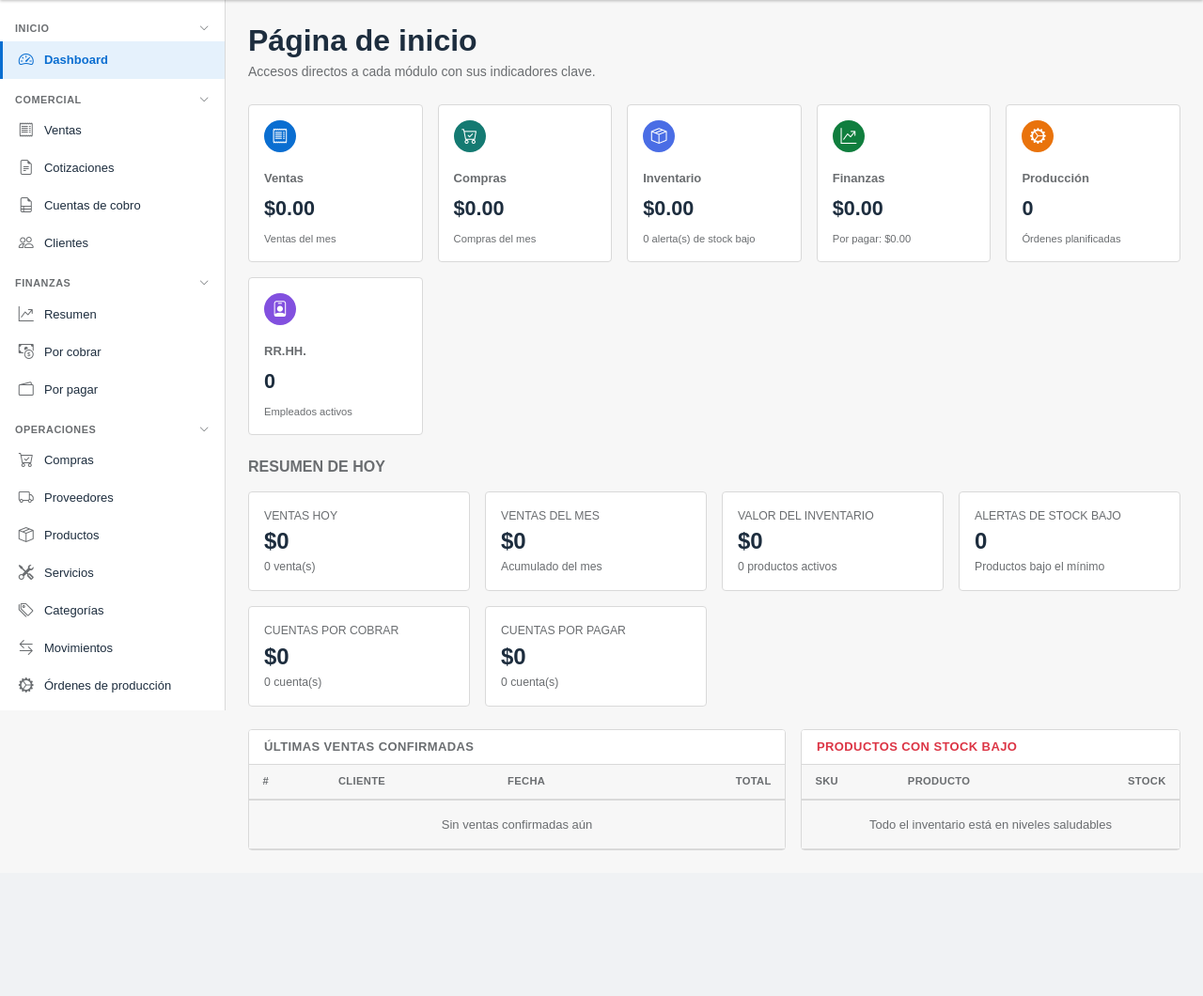
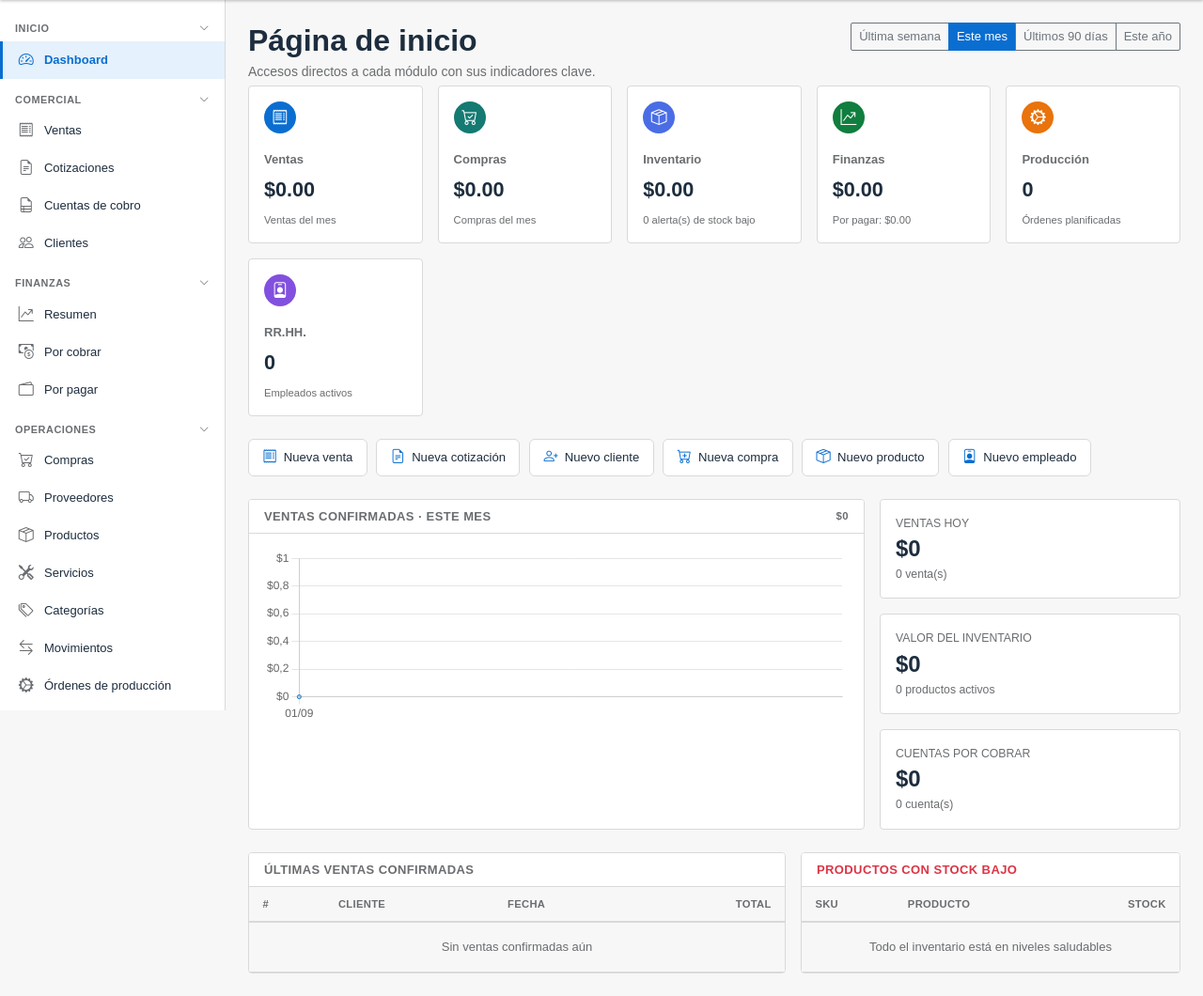
Before and after one commit to juanca9640ia-stack/-git-remote-add-origin-...-git-push-., a Django app: page / in a window 1280 px wide. Shown: the part 44-1104 px from the top of the page at 94% size. Before the commit the page ends 949 px from the top, so only its background shows below. Run offline with Django 4.2, Linux system fonts and the light colour scheme; the visitor is signed in with stand-in values (Sample User, id 1); data comes from the database, SQL or seed files in the repository; data that the repository does not hold is empty.

Commit message:
Fase 2B: dashboard ejecutivo v2
- Selector de periodo (semana / mes / 90 días / año) que recalcula KPIs
  y la serie del gráfico.
- Gráfico de ventas confirmadas (Chart.js) con bucketing por día o por
  mes según el periodo elegido.
- Centro de alertas unificado: cuentas por cobrar vencidas, stock bajo
  y cotizaciones enviadas que vencieron su vigencia sin respuesta, en
  un único bloque ordenado por severidad (antes solo existía la alerta
  de cartera vencida, suelta).
- Acciones rápidas (nueva venta/cotización/cliente/compra/producto/
  empleado) visibles según el módulo al que el usuario tenga acceso.
- 176/176 tests OK.

```diff
--- a/core/templates/core/dashboard.html
+++ b/core/templates/core/dashboard.html
@@ -2,13 +2,27 @@
 {% load money %}
 {% block title %}Dashboard{% endblock %}
 {% block content %}
+<div class="d-flex justify-content-between align-items-start flex-wrap gap-2 mb-1">
+    <div>
         <h2 class="mb-1">Página de inicio</h2>
-<p class="text-muted mb-4">Accesos directos a cada módulo con sus indicadores clave.</p>
+        <p class="text-muted mb-0">Accesos directos a cada módulo con sus indicadores clave.</p>
+    </div>
+    <div class="btn-group sap-periodo-selector" role="group" aria-label="Periodo">
+        {% for p in periodos %}
+            <a href="?periodo={{ p.clave }}"
+               class="btn btn-sm {% if p.clave == periodo %}btn-primary{% else %}btn-outline-secondary{% endif %}">{{ p.etiqueta }}</a>
+        {% endfor %}
+    </div>
+</div>
 
-{% if cxc_vencidas_count %}
-<div class="alert alert-danger d-flex justify-content-between align-items-center mb-4">
-    <div><i class="bi bi-exclamation-triangle-fill me-2"></i><strong>{{ cxc_vencidas_count }}</strong> factura(s) por cobrar vencida(s) por <strong>{{ cxc_vencidas_total|cop }}</strong>.</div>
-    <a href="{% url 'finanzas:cxc_lista' %}?vencidas=1" class="btn btn-sm btn-outline-danger">Ver vencidas</a>
+{% if alertas %}
+<div class="sap-alert-center mb-4">
+    {% for alerta in alertas %}
+    <div class="alert alert-{{ alerta.severidad }} d-flex justify-content-between align-items-center mb-2">
+        <div><i class="bi {{ alerta.icono }} me-2"></i>{{ alerta.mensaje }}</div>
+        <a href="{{ alerta.url }}" class="btn btn-sm btn-outline-{{ alerta.severidad }}">{{ alerta.accion }}</a>
+    </div>
+    {% endfor %}
 </div>
 {% endif %}
 
@@ -23,48 +37,58 @@
     {% endfor %}
 </div>
 
-<h6 class="text-muted text-uppercase mb-3">Resumen de hoy</h6>
+<div class="sap-quick-actions mb-4">
+    {% if perms.ventas %}
+        <a href="{% url 'ventas:venta_crear' %}" class="sap-quick-action"><i class="bi bi-receipt"></i>Nueva venta</a>
+        <a href="{% url 'ventas:cotizacion_crear' %}" class="sap-quick-action"><i class="bi bi-file-earmark-text"></i>Nueva cotización</a>
+        <a href="{% url 'ventas:cliente_crear' %}" class="sap-quick-action"><i class="bi bi-person-plus"></i>Nuevo cliente</a>
+    {% endif %}
+    {% if perms.compras %}
+        <a href="{% url 'compras:compra_crear' %}" class="sap-quick-action"><i class="bi bi-cart-plus"></i>Nueva compra</a>
+    {% endif %}
+    {% if perms.inventario %}
+        <a href="{% url 'inventario:producto_crear' %}" class="sap-quick-action"><i class="bi bi-box-seam"></i>Nuevo producto</a>
+    {% endif %}
+    {% if perms.rrhh %}
+        <a href="{% url 'rrhh:empleado_crear' %}" class="sap-quick-action"><i class="bi bi-person-badge"></i>Nuevo empleado</a>
+    {% endif %}
+</div>
+
 <div class="row g-3 mb-4">
-    <div class="col-md-3">
-        <div class="card card-kpi p-3 h-100">
+    <div class="col-lg-8">
+        <div class="card card-kpi h-100">
+            <div class="card-header bg-white fw-bold d-flex justify-content-between align-items-center">
+                <span>Ventas confirmadas · {{ periodo_etiqueta }}</span>
+                <span class="text-muted small">{{ total_ventas_mes|cop }}</span>
+            </div>
+            <div class="p-3">
+                <canvas id="chartVentas" height="90"></canvas>
+            </div>
+        </div>
+    </div>
+    <div class="col-lg-4">
+        <div class="row g-3 h-100">
+            <div class="col-12">
+                <div class="card card-kpi p-3">
                     <small class="text-muted text-uppercase">Ventas hoy</small>
                     <div class="fs-4 fw-bold">{{ total_ventas_hoy|cop }}</div>
                     <small class="text-muted">{{ ventas_hoy_count }} venta(s)</small>
                 </div>
             </div>
-    <div class="col-md-3">
-        <div class="card card-kpi p-3 h-100">
-            <small class="text-muted text-uppercase">Ventas del mes</small>
-            <div class="fs-4 fw-bold">{{ total_ventas_mes|cop }}</div>
-            <small class="text-muted">Acumulado del mes</small>
-        </div>
-    </div>
-    <div class="col-md-3">
-        <div class="card card-kpi p-3 h-100">
+            <div class="col-12">
+                <div class="card card-kpi p-3">
                     <small class="text-muted text-uppercase">Valor del inventario</small>
                     <div class="fs-4 fw-bold">{{ valor_inventario|cop }}</div>
                     <small class="text-muted">{{ total_productos }} productos activos</small>
                 </div>
             </div>
-    <div class="col-md-3">
-        <div class="card card-kpi p-3 h-100 {% if productos_stock_bajo %}border-danger{% endif %}">
-            <small class="text-muted text-uppercase">Alertas de stock bajo</small>
-            <div class="fs-4 fw-bold {% if productos_stock_bajo %}text-danger{% endif %}">{{ productos_stock_bajo|length }}</div>
-            <small class="text-muted">Productos bajo el mínimo</small>
-        </div>
-    </div>
-    <div class="col-md-3">
-        <div class="card card-kpi p-3 h-100 {% if cxc_vencidas_count %}border-danger{% endif %}">
+            <div class="col-12">
+                <div class="card card-kpi p-3 {% if cxc_vencidas_count %}border-danger{% endif %}">
                     <small class="text-muted text-uppercase">Cuentas por cobrar</small>
                     <div class="fs-4 fw-bold">{{ total_por_cobrar|cop }}</div>
                     <small class="{% if cxc_vencidas_count %}text-danger{% else %}text-muted{% endif %}">{{ cxc_pendientes_count }} cuenta(s){% if cxc_vencidas_count %} · {{ cxc_vencidas_count }} vencida(s){% endif %}</small>
                 </div>
             </div>
-    <div class="col-md-3">
-        <div class="card card-kpi p-3 h-100">
-            <small class="text-muted text-uppercase">Cuentas por pagar</small>
-            <div class="fs-4 fw-bold">{{ total_por_pagar|cop }}</div>
-            <small class="text-muted">{{ cxp_pendientes_count }} cuenta(s)</small>
         </div>
     </div>
 </div>
@@ -115,3 +139,35 @@
     </div>
 </div>
 {% endblock %}
+
+{% block extra_js %}
+<script src="https://cdn.jsdelivr.net/npm/chart.js@4.4.4/dist/chart.umd.min.js"></script>
+<script>
+(function () {
+    var canvas = document.getElementById('chartVentas');
+    if (!canvas || typeof Chart === 'undefined') return;
+    new Chart(canvas.getContext('2d'), {
+        type: 'line',
+        data: {
+            labels: {{ chart_labels|safe }},
+            datasets: [{
+                label: 'Ventas',
+                data: {{ chart_values|safe }},
+                borderColor: '#0a6ed1',
+                backgroundColor: 'rgba(10, 110, 209, 0.12)',
+                fill: true,
+                tension: 0.25,
+                pointRadius: 2,
+            }],
+        },
+        options: {
+            responsive: true,
+            plugins: { legend: { display: false } },
+            scales: {
+                y: { beginAtZero: true, ticks: { callback: function (v) { return '$' + v.toLocaleString('es-CO'); } } },
+            },
+        },
+    });
+})();
+</script>
+{% endblock %}
--- a/core/views.py
+++ b/core/views.py
@@ -1,3 +1,5 @@
+import json
+from datetime import timedelta
 from decimal import Decimal
 
 from django.contrib.auth.decorators import login_required
@@ -11,11 +13,37 @@ from finanzas.models import CuentaPorCobrar, CuentaPorPagar
 from inventario.models import Producto
 from produccion.models import OrdenProduccion
 from rrhh.models import Empleado
-from ventas.models import Venta
+from ventas.models import Cotizacion, Venta
 
 
 def _money(value):
     return f"${intcomma(f'{value:.2f}')}"
+
+
+MESES_ABREV = {
+    1: "Ene", 2: "Feb", 3: "Mar", 4: "Abr", 5: "May", 6: "Jun",
+    7: "Jul", 8: "Ago", 9: "Sep", 10: "Oct", 11: "Nov", 12: "Dic",
+}
+
+PERIODOS = {
+    # clave -> (etiqueta, días hacia atrás desde hoy; None = desde el 1º del año)
+    "semana": ("Última semana", 6),
+    "mes": ("Este mes", None),
+    "trimestre": ("Últimos 90 días", 89),
+    "anio": ("Este año", None),
+}
+
+
+def _rango_periodo(periodo, hoy):
+    """Devuelve (fecha_desde, agrupar_por_mes) para el periodo pedido."""
+    if periodo == "semana":
+        return hoy - timedelta(days=6), False
+    if periodo == "trimestre":
+        return hoy - timedelta(days=89), False
+    if periodo == "anio":
+        return hoy.replace(month=1, day=1), True
+    # "mes" (por defecto)
+    return hoy.replace(day=1), False
 
 
 @login_required
@@ -31,21 +59,44 @@ def dashboard(request):
     valor_inventario = sum((p.valor_inventario for p in productos), Decimal("0"))
 
     hoy = timezone.localdate()
+    periodo = request.GET.get("periodo", "mes")
+    if periodo not in PERIODOS:
+        periodo = "mes"
+    fecha_desde, agrupar_por_mes = _rango_periodo(periodo, hoy)
+
     ventas_confirmadas = Venta.objects.filter(estado=Venta.CONFIRMADA, empresa=empresa)
     ventas_hoy = ventas_confirmadas.filter(confirmada_en__date=hoy)
     total_ventas_hoy = sum((v.total for v in ventas_hoy), Decimal("0"))
-    total_ventas_mes = sum(
-        (v.total for v in ventas_confirmadas.filter(
-            confirmada_en__year=hoy.year, confirmada_en__month=hoy.month
-        )), Decimal("0")
-    )
+    ventas_periodo = ventas_confirmadas.filter(confirmada_en__date__gte=fecha_desde)
+    total_ventas_mes = sum((v.total for v in ventas_periodo), Decimal("0"))
 
     compras_confirmadas = Compra.objects.filter(estado=Compra.CONFIRMADA, empresa=empresa)
     total_compras_mes = sum(
-        (c.total for c in compras_confirmadas.filter(
-            creado_en__year=hoy.year, creado_en__month=hoy.month
-        )), Decimal("0")
+        (c.total for c in compras_confirmadas.filter(creado_en__date__gte=fecha_desde)), Decimal("0")
     )
+
+    # Serie para el gráfico de ventas: por mes si el periodo es "Este año",
+    # por día en cualquier otro caso. "total" es una propiedad calculada (no un
+    # campo de BD, depende de las líneas), así que se agrupa en Python.
+    serie_por_bucket = {}
+    for v in ventas_periodo:
+        fecha_v = timezone.localtime(v.confirmada_en).date()
+        bucket = fecha_v.replace(day=1) if agrupar_por_mes else fecha_v
+        serie_por_bucket[bucket] = serie_por_bucket.get(bucket, Decimal("0")) + v.total
+
+    etiquetas, valores = [], []
+    if agrupar_por_mes:
+        cursor = fecha_desde.replace(day=1)
+        while cursor <= hoy:
+            etiquetas.append(MESES_ABREV[cursor.month])
+            valores.append(float(serie_por_bucket.get(cursor, Decimal("0"))))
+            cursor = (cursor.replace(day=28) + timedelta(days=4)).replace(day=1)
+    else:
+        cursor = fecha_desde
+        while cursor <= hoy:
+            etiquetas.append(cursor.strftime("%d/%m"))
+            valores.append(float(serie_por_bucket.get(cursor, Decimal("0"))))
+            cursor += timedelta(days=1)
 
     cxc_activas = CuentaPorCobrar.objects.filter(empresa=empresa).exclude(estado=CuentaPorCobrar.ANULADA)
     cxp_activas = CuentaPorPagar.objects.filter(empresa=empresa).exclude(estado=CuentaPorPagar.ANULADA)
@@ -60,6 +111,33 @@ def dashboard(request):
     )
     cxc_vencidas_count = cxc_vencidas.count()
     cxc_vencidas_total = sum((c.saldo_pendiente for c in cxc_vencidas), Decimal("0"))
+
+    cotizaciones_vencidas = Cotizacion.objects.filter(
+        empresa=empresa, estado=Cotizacion.ENVIADA, fecha_validez__lt=hoy,
+    )
+    cotizaciones_vencidas_count = cotizaciones_vencidas.count()
+
+    # Centro de alertas unificado: todo lo que requiere atención, en un solo lugar,
+    # ordenado por severidad.
+    alertas = []
+    if cxc_vencidas_count:
+        alertas.append({
+            "severidad": "danger", "icono": "bi-exclamation-triangle-fill",
+            "mensaje": f"{cxc_vencidas_count} factura(s) por cobrar vencida(s) por {_money(cxc_vencidas_total)}.",
+            "url": reverse("finanzas:cxc_lista") + "?vencidas=1", "accion": "Ver vencidas",
+        })
+    if productos_stock_bajo:
+        alertas.append({
+            "severidad": "warning", "icono": "bi-box-seam",
+            "mensaje": f"{len(productos_stock_bajo)} producto(s) por debajo del stock mínimo.",
+            "url": reverse("inventario:producto_lista"), "accion": "Ver inventario",
+        })
+    if cotizaciones_vencidas_count:
+        alertas.append({
+            "severidad": "warning", "icono": "bi-file-earmark-text",
+            "mensaje": f"{cotizaciones_vencidas_count} cotización(es) enviada(s) venció su vigencia sin respuesta.",
+            "url": reverse("ventas:cotizacion_lista"), "accion": "Ver cotizaciones",
+        })
 
     ordenes_planificadas = OrdenProduccion.objects.filter(
         estado=OrdenProduccion.PLANIFICADA, empresa=empresa
@@ -117,5 +195,11 @@ def dashboard(request):
         "cxp_pendientes_count": cxp_pendientes_count,
         "cxc_vencidas_count": cxc_vencidas_count,
         "cxc_vencidas_total": cxc_vencidas_total,
+        "alertas": alertas,
+        "periodo": periodo,
+        "periodos": [{"clave": k, "etiqueta": v[0]} for k, v in PERIODOS.items()],
+        "periodo_etiqueta": PERIODOS[periodo][0],
+        "chart_labels": json.dumps(etiquetas),
+        "chart_values": json.dumps(valores),
     }
     return render(request, "core/dashboard.html", context)
--- a/static/css/app.css
+++ b/static/css/app.css
@@ -306,3 +306,34 @@ a { color: var(--sap-blue); }
 .sap-tile-green .sap-tile-icon { background: #107e3e; }
 .sap-tile-orange .sap-tile-icon { background: #e9730c; }
 .sap-tile-purple .sap-tile-icon { background: #8250df; }
+
+/* ===== Dashboard ejecutivo v2: selector de periodo, acciones rápidas ===== */
+.sap-periodo-selector .btn { font-weight: 500; }
+.sap-quick-actions {
+    display: flex;
+    flex-wrap: wrap;
+    gap: .6rem;
+}
+.sap-quick-action {
+    display: inline-flex;
+    align-items: center;
+    gap: .45rem;
+    padding: .45rem .9rem;
+    border-radius: 6px;
+    border: 1px solid var(--sap-border);
+    background: #fff;
+    color: var(--sap-text);
+    font-size: .82rem;
+    font-weight: 500;
+    text-decoration: none;
+    transition: border-color .12s ease, background .12s ease;
+}
+.sap-quick-action i { color: var(--sap-blue); font-size: .95rem; }
+.sap-quick-action:hover {
+    border-color: var(--sap-blue);
+    background: #f0f6fd;
+    color: var(--sap-text);
+}
+.sap-alert-center .alert { border-left: 4px solid; padding: .6rem 1rem; }
+.sap-alert-center .alert-danger { border-left-color: #b00020; }
+.sap-alert-center .alert-warning { border-left-color: #e9730c; }
```
Lines whose indentation alone changed are shown as unchanged.
